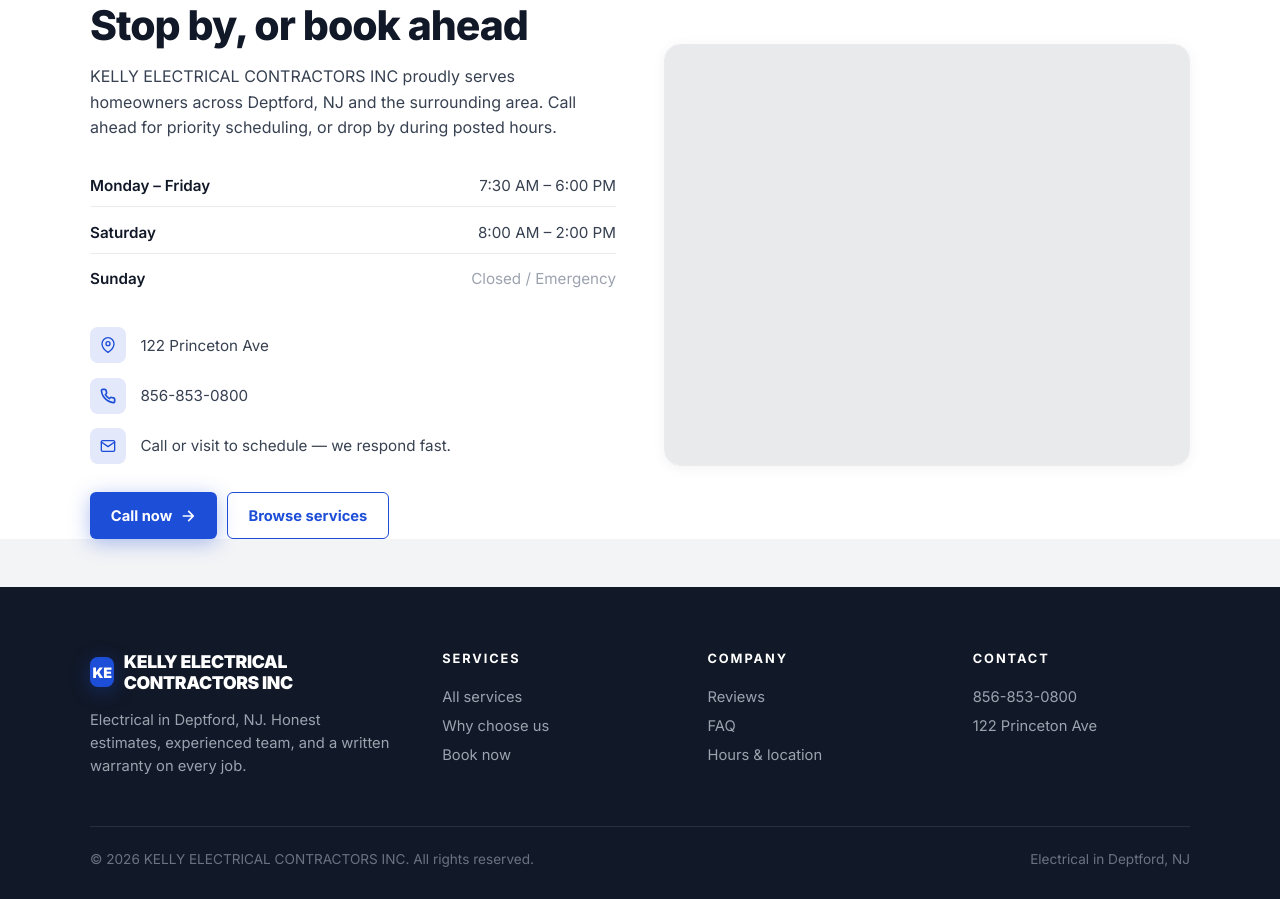
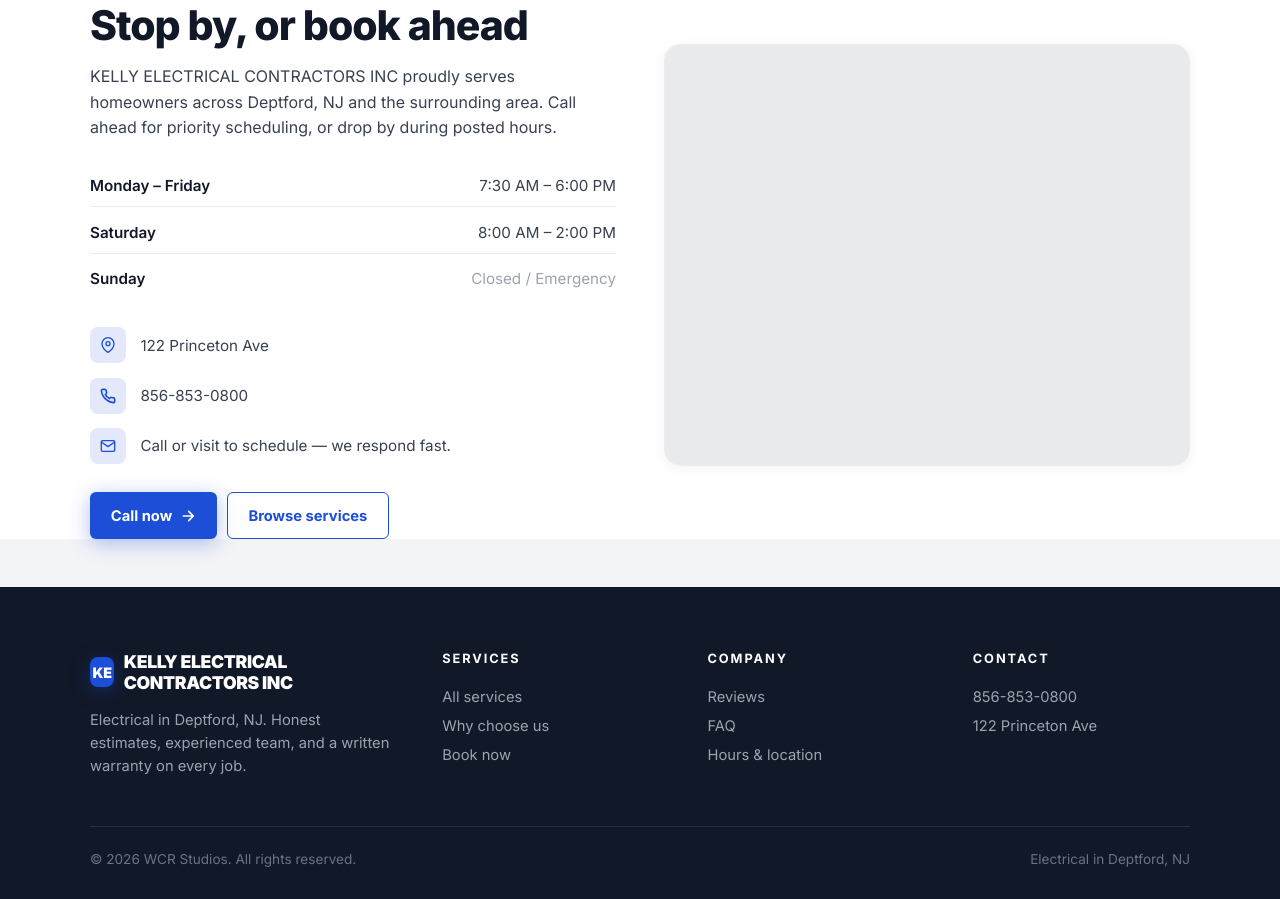
Before and after one commit to Wrenbjor/trades--kelly-electrical-contractors-inc, a plain HTML site: page index.html in a window 1280 px wide. Shown: the part 4650-5549 px from the top of the page. Drawn offline with nearby package versions, Linux system fonts and the light colour scheme; no server answers.

Commit message:
Update site

```diff
--- a/index.html
+++ b/index.html
@@ -605,7 +605,7 @@
     </div>
   </div>
   <div class="foot-bottom">
-    <div>&copy; 2026 KELLY ELECTRICAL CONTRACTORS INC. All rights reserved.</div>
+    <div>&copy; 2026 WCR Studios. All rights reserved.</div>
     <div>Electrical in Deptford, NJ</div>
   </div>
 </footer>
```
